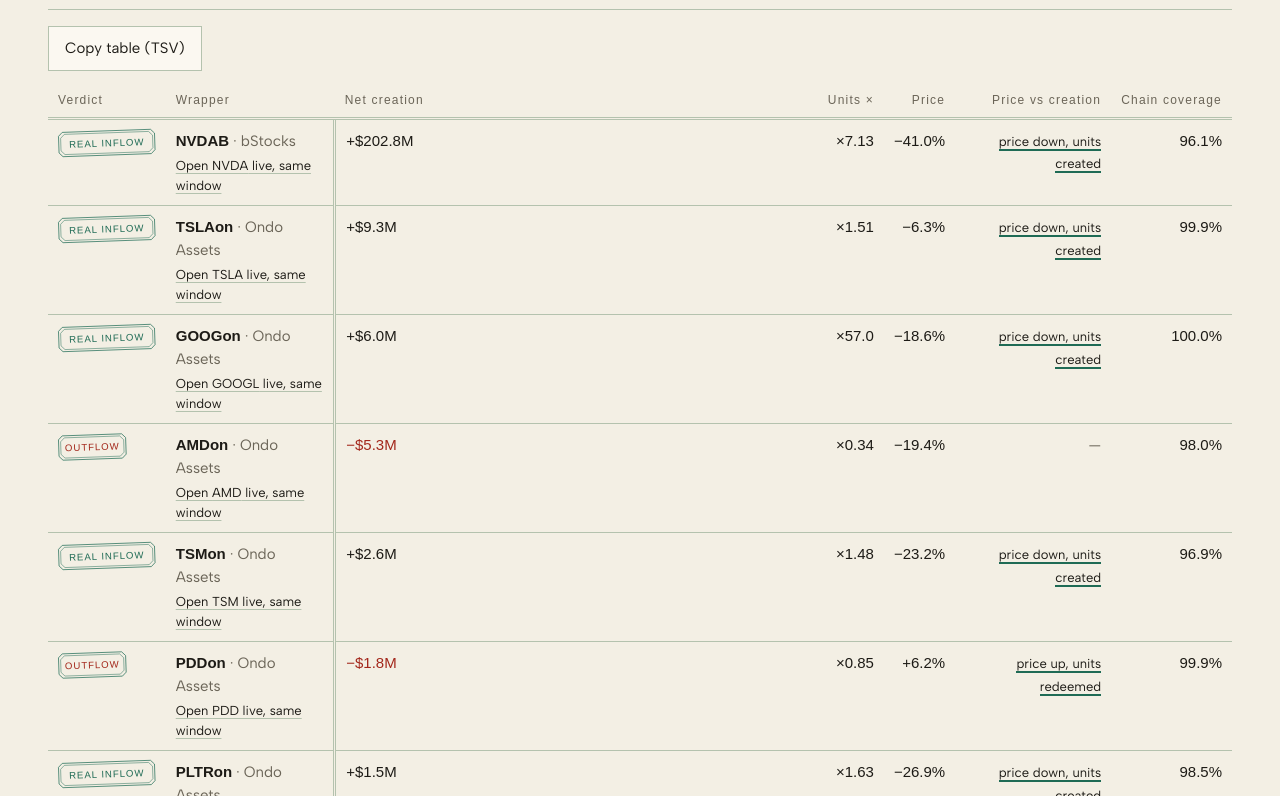
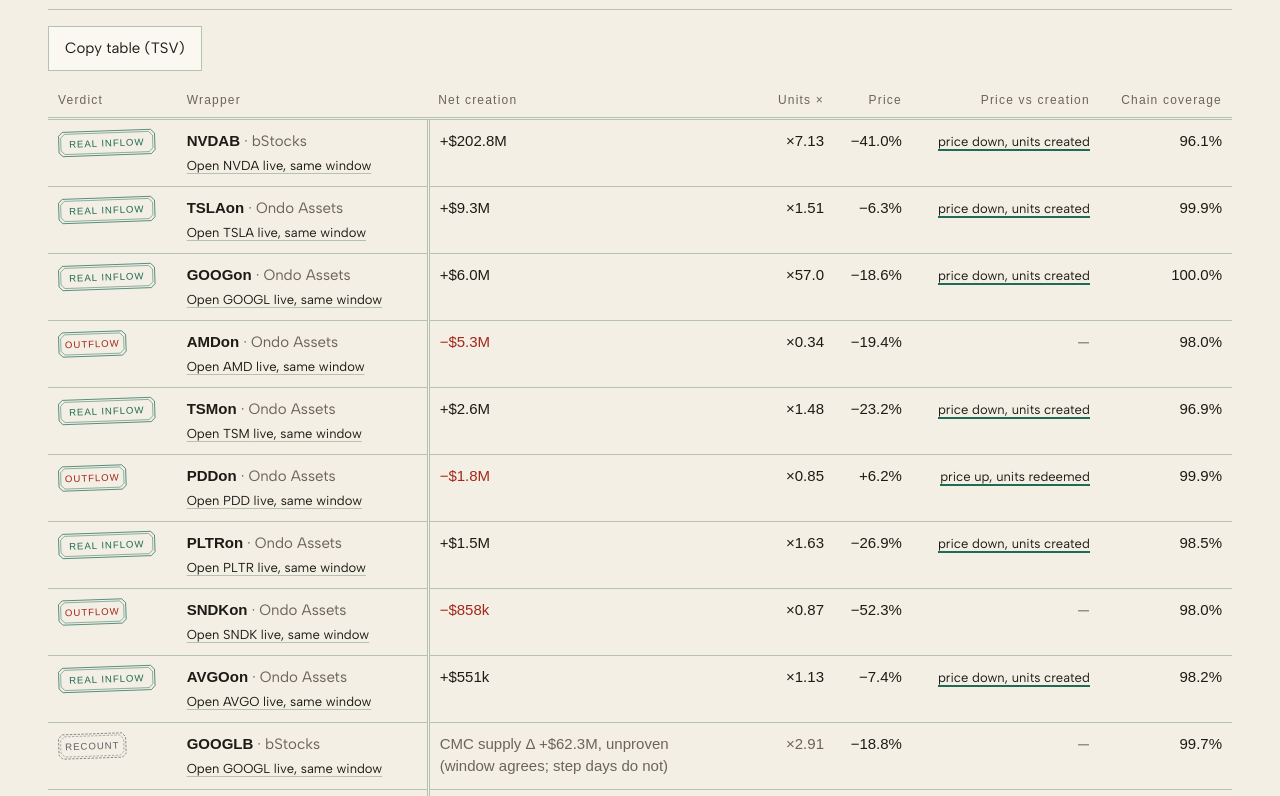
Before and after one commit to edycutjong/netmint, a Next.js app: page /flows in a window 1280 px wide. Shown: the part 424-1220 px from the top of the page. Built offline with nearby package versions, Linux system fonts and the light colour scheme; a web font is replaced by a local one.

Commit message:
flows: wrapper column holds its link on wide screens; unproven deltas wrap

```diff
--- a/app/globals.css
+++ b/app/globals.css
@@ -135,6 +135,12 @@ footer.foot { max-width: 1240px; margin: 40px auto 0; padding: 18px 28px 40px; b
 .seg a.segl[aria-current='true'] { background: var(--ink); color: var(--card); }
 .tag-div { font-size: 13px; border-bottom: 2px solid var(--after); }
 .ledger.flows td:nth-child(2) { max-width: 360px; }
+/* wide screens: the wrapper column keeps its link on one line; unproven CMC deltas wrap instead of stealing the width */
+@media (min-width: 900px) {
+  .ledger.flows td:nth-child(2) { min-width: 230px; }
+  .ledger.flows td.money .muted { white-space: normal; display: inline-block; max-width: 34ch; }
+  .ledger.flows .tag-div { white-space: nowrap; }
+}
 .masthead .nav { display: flex; gap: 6px; }
 .masthead .nav a { font-size: 15px; padding: 8px 12px; min-height: 44px; display: inline-flex; align-items: center; text-decoration: none; border: 1px solid transparent; transition: border-color 120ms ease, background 120ms ease; }
 .masthead .nav a:hover { border-color: var(--ink); background: var(--card); }
```
